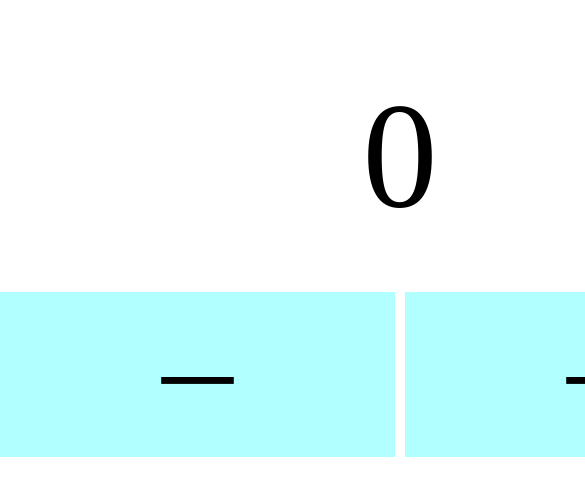
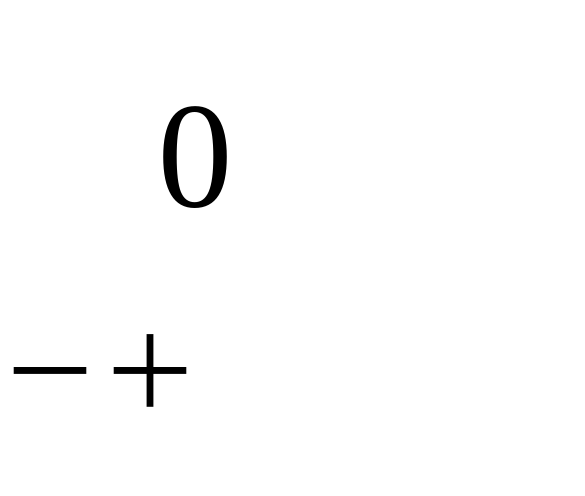
Before and after one commit to mizumochi1080/counter, a plain HTML site: page index.html in a window 390 px wide. Shown: the top 496 px of the page, 585 px wide, since content can reach past the window. Drawn offline with nearby package versions, Linux system fonts and the light colour scheme.

Commit message:
Update style.css

```diff
--- a/style.css
+++ b/style.css
@@ -17,15 +17,20 @@ main {
     font-size:100px;
     display: flex;
 }
-#minus,#plus{
+.minus,.plus{
     cursor: pointer;
     padding: 10px 0;
     width: 50%;
     text-align: center;
     background-color:rgb(178, 255, 255);
-
+    margin: 0 5px;
 }
 
-#plus {
-    margin-left: 10px;
+
+
+@media(max-width: 800px){
+    main {
+        width: 100%;
+        margin: 20px auto;
+    }
 }
```
